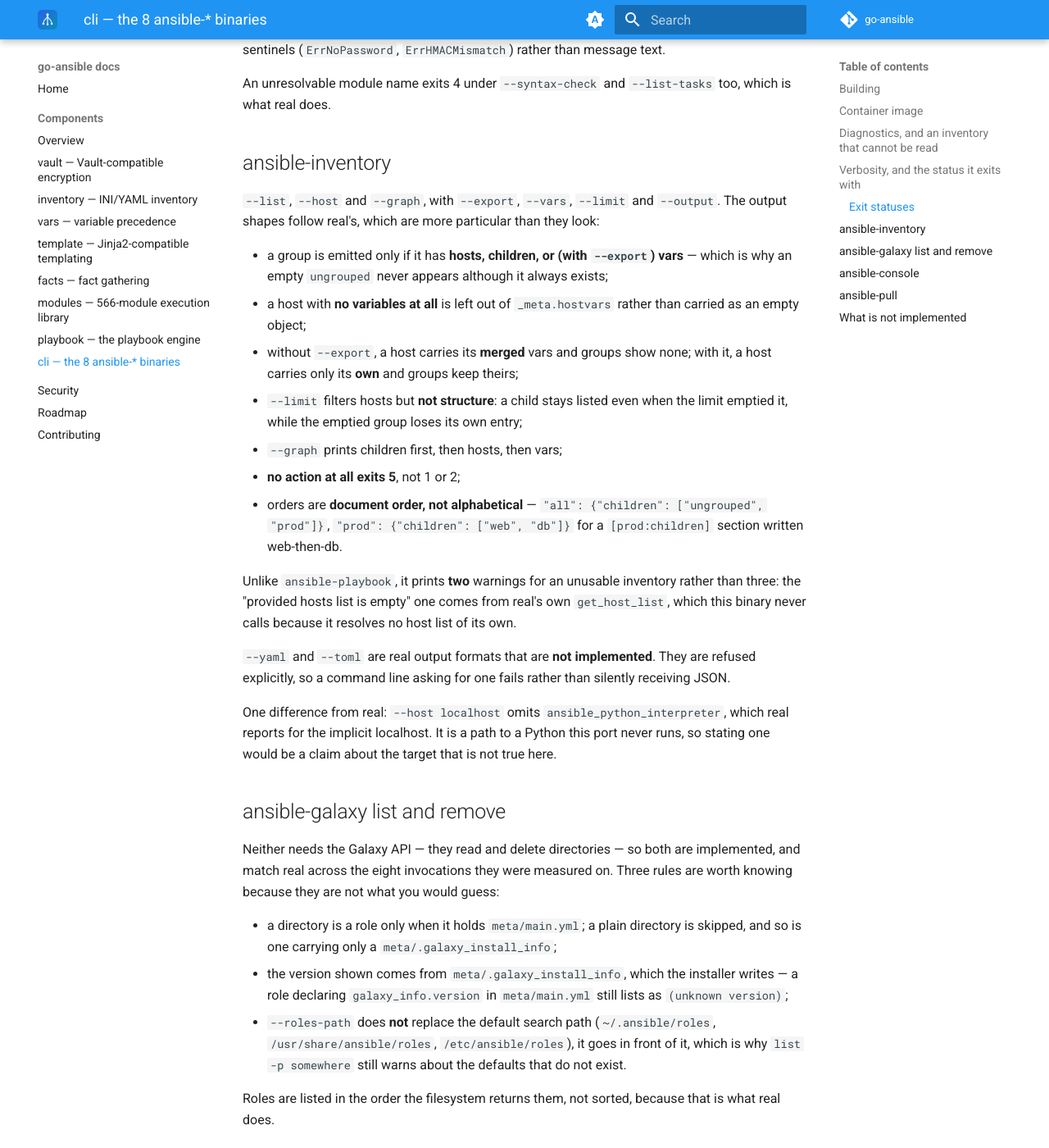
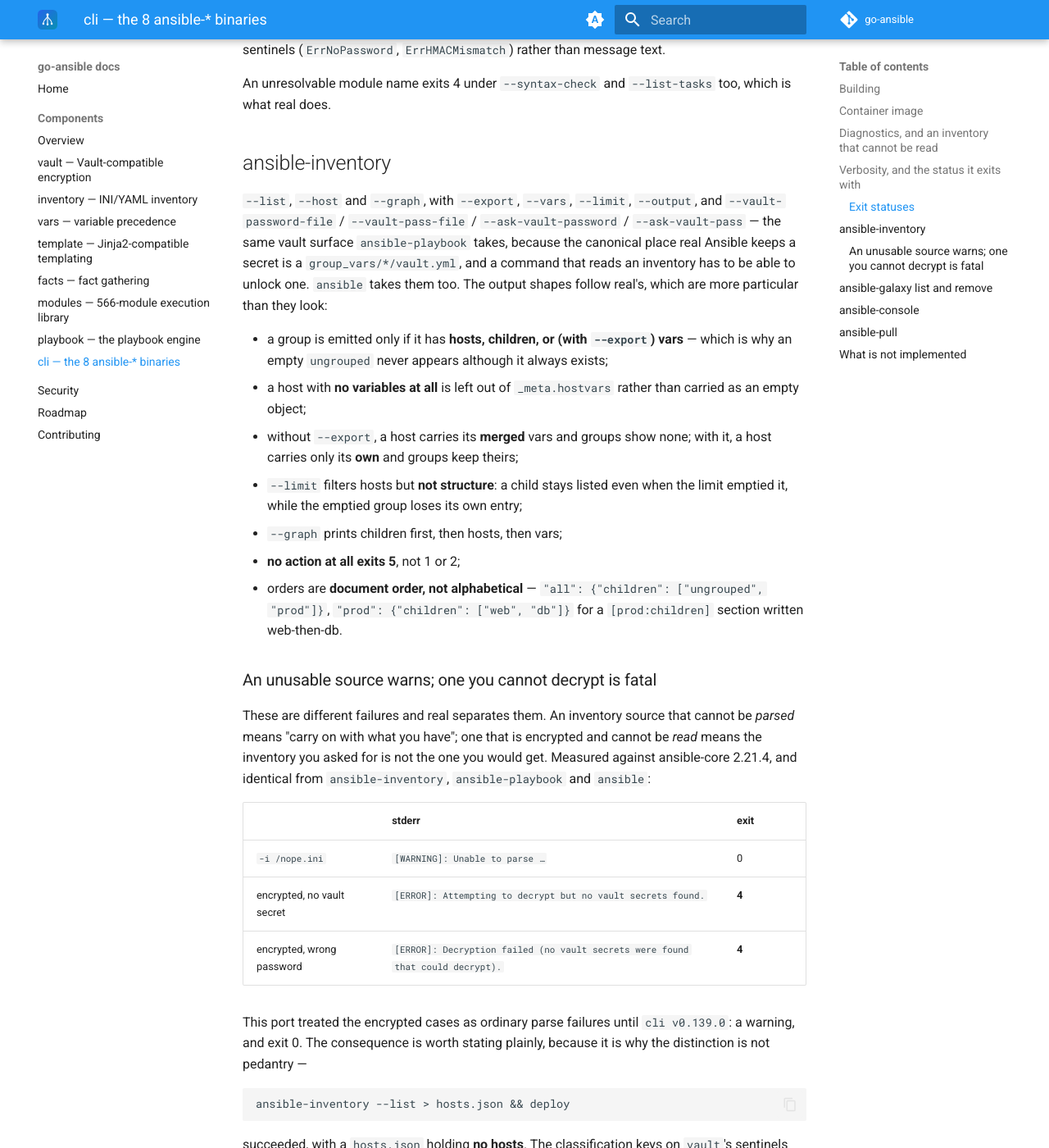
Before and after one commit to go-ansible/docs, an MkDocs documentation site: the page built from docs/components/cli.md, in a window 1280 px wide and 1400 px high, scrolled down 4076 px. Shown: the whole window at 82% size. Built offline with MkDocs 1.6.1 and Material for MkDocs 9.7.7, drawn with Linux system fonts in a browser that asks for light colours; the version menu is left out; some of the changed text lies outside the part shown.

Commit message:
cli: the vault options on ansible-inventory and ansible, and the fatal rule (#83)
Documents cli v0.139.0: ansible-inventory and ansible now take the
same vault surface ansible-playbook had, and an inventory that cannot
be decrypted is an [ERROR] with exit 4 rather than a warning with
exit 0.

The section states the consequence rather than only the rule, because
it is why the distinction is not pedantry: 'ansible-inventory --list >
hosts.json && deploy' used to succeed with a hosts.json holding no
hosts.

An ordinary unparseable source still warns and exits 0, which is real's
measured behaviour and is in the table beside the two fatal cases.

Co-authored-by: Claude Opus 5 <noreply@anthropic.com>

````diff
--- a/docs/components/cli.md
+++ b/docs/components/cli.md
@@ -12,7 +12,7 @@ underneath, no subprocess boundary at all.
 |---|---|
 | `ansible` | Ad-hoc module execution against a pattern (`ansible all -m ping`) |
 | `ansible-playbook` | Runs a playbook via [`playbook.Engine`](playbook.md); `-f`/`--forks` sets the concurrency cap, and `vars_prompt:` prompts at a real terminal (masked input for `private` vars, falling back to defaults when not a TTY); `--check`/`-C` predicts changes without making them and `--diff`/`-D` shows them as unified diffs |
-| `ansible-inventory` | Dumps the parsed inventory: `--list` (JSON), `--host` (one host's merged vars), `--graph` (tree), with `--export`, `--vars`, `--limit` and `--output` — see [below](#ansible-inventory) |
+| `ansible-inventory` | Dumps the parsed inventory: `--list` (JSON), `--host` (one host's merged vars), `--graph` (tree), with `--export`, `--vars`, `--limit`, `--output` and the vault options — see [below](#ansible-inventory) |
 | `ansible-vault` | Encrypt/decrypt/view/edit/rekey — wraps [`vault`](vault.md) |
 | `ansible-galaxy` | `install` a role from a git URL via [`go-git`](https://github.com/go-git/go-git), plus `list` and `remove` of installed roles — **no galaxy.ansible.com HTTP API**, out of scope |
 | `ansible-pull` | Clones/pulls a git repo and runs a playbook from it against **this machine only** — see [below](#ansible-pull) |
@@ -161,8 +161,12 @@ An unresolvable module name exits 4 under `--syntax-check` and
 
 ## ansible-inventory
 
-`--list`, `--host` and `--graph`, with `--export`, `--vars`, `--limit` and
-`--output`. The output shapes follow real's, which are more particular than
+`--list`, `--host` and `--graph`, with `--export`, `--vars`, `--limit`,
+`--output`, and `--vault-password-file` / `--vault-pass-file` /
+`--ask-vault-password` / `--ask-vault-pass` — the same vault surface
+`ansible-playbook` takes, because the canonical place real Ansible keeps a
+secret is a `group_vars/*/vault.yml`, and a command that reads an inventory
+has to be able to unlock one. `ansible` takes them too. The output shapes follow real's, which are more particular than
 they look:
 
 - a group is emitted only if it has **hosts, children, or (with `--export`)
@@ -179,6 +183,31 @@ they look:
 - orders are **document order, not alphabetical** — `"all": {"children":
   ["ungrouped", "prod"]}`, `"prod": {"children": ["web", "db"]}` for a
   `[prod:children]` section written web-then-db.
+
+### An unusable source warns; one you cannot decrypt is fatal
+
+These are different failures and real separates them. An inventory source that
+cannot be *parsed* means "carry on with what you have"; one that is encrypted
+and cannot be *read* means the inventory you asked for is not the one you would
+get. Measured against ansible-core 2.21.4, and identical from
+`ansible-inventory`, `ansible-playbook` and `ansible`:
+
+| | stderr | exit |
+|---|---|---|
+| `-i /nope.ini` | `[WARNING]: Unable to parse …` | 0 |
+| encrypted, no vault secret | `[ERROR]: Attempting to decrypt but no vault secrets found.` | **4** |
+| encrypted, wrong password | `[ERROR]: Decryption failed (no vault secrets were found that could decrypt).` | **4** |
+
+This port treated the encrypted cases as ordinary parse failures until
+`cli v0.139.0`: a warning, and exit 0. The consequence is worth stating plainly,
+because it is why the distinction is not pedantry —
+
+```
+ansible-inventory --list > hosts.json && deploy
+```
+
+succeeded, with a `hosts.json` holding **no hosts**. The classification keys on
+`vault`'s sentinels (`ErrNoPassword`, `ErrHMACMismatch`), not on message text.
 
 Unlike `ansible-playbook`, it prints **two** warnings for an unusable
 inventory rather than three: the "provided hosts list is empty" one comes from
````
